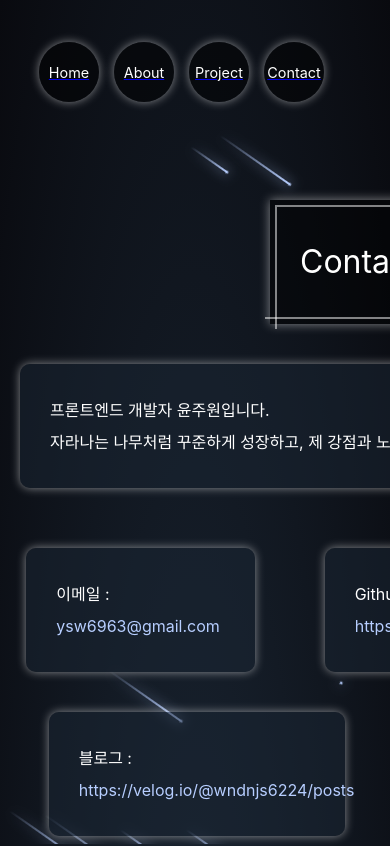
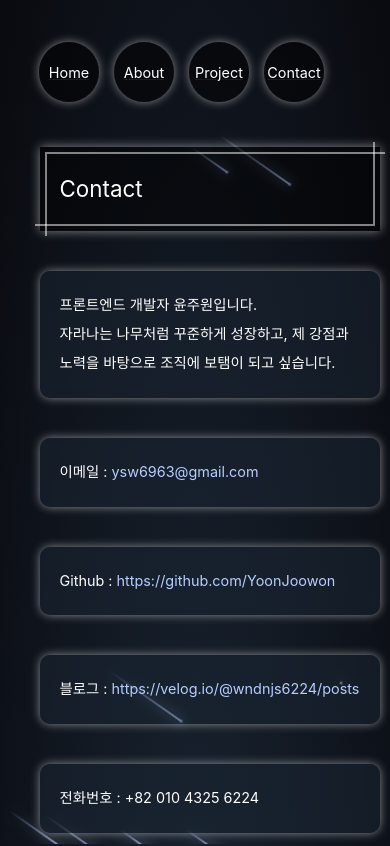
Before and after one commit to YoonJoowon/portfolio, a React (Create React App) app: page /Contact in a window 390 px wide. Shown: the top 846 px of the page. Built offline with nearby package versions, Linux system fonts and the light colour scheme.

Commit message:
feat : contact 반응형 웹 완료

```diff
--- a/src/pages/Contact.jsx
+++ b/src/pages/Contact.jsx
@@ -77,11 +77,6 @@ const TextBox = styled.div`
     text-decoration: none;
   }
 
-  @media (max-width: 768px) {
-    padding: 200px 0px 0px 0px;
-    top: 0%;
-    left: 0%;
-  }
 `;
 
 const Title = styled.div`
@@ -98,8 +93,9 @@ const Title = styled.div`
   cursor: pointer;
 
   @media (max-width: 768px) {
-    width: 60%;
-    margin: auto;
+    width: 300px;
+    padding: 20px;
+    font-size: 1.4rem;
   }
 
   /* 박스 내부의 요소들에 대한 스타일 */
@@ -145,6 +141,21 @@ const Subtitle = styled.div`
   box-shadow: 0 0 10px rgba(255, 255, 255, 0.5);
   margin: 20px;
   margin-top: 40px;
+
+  @media (max-width: 1280px) {
+    width: 700px;
+  }
+
+  @media (max-width: 1080px) {
+    display: none;
+  }
+
+  @media (max-width: 768px) {
+    width: 300px;
+    display: block;
+    padding: 20px;
+    font-size: 0.9rem;
+  }
 `;
 
 const TextSubBox = styled.div`
@@ -156,7 +167,9 @@ const TextSubBox = styled.div`
     text-decoration: none;
   }
 
-  @media (max-width: 768px) {
+  @media (max-width: 1080px) {
+    display: block;
+    flex-wrap: nowrap;
   }
 `;
 
@@ -178,9 +191,19 @@ const Text = styled.div`
     text-decoration: none;
   }
 
+  @media (max-width: 1280px) {
+    width: 350px;
+  }
+
+  @media (max-width: 1080px) {
+    width: 500px;
+  }
+
   @media (max-width: 768px) {
-    width: 60%;
-    margin: auto;
-    margin-top: 40px;
+    width: 300px;
+    padding: 20px;
+    font-size: 0.9rem;
   }
+
+
 `;
```
